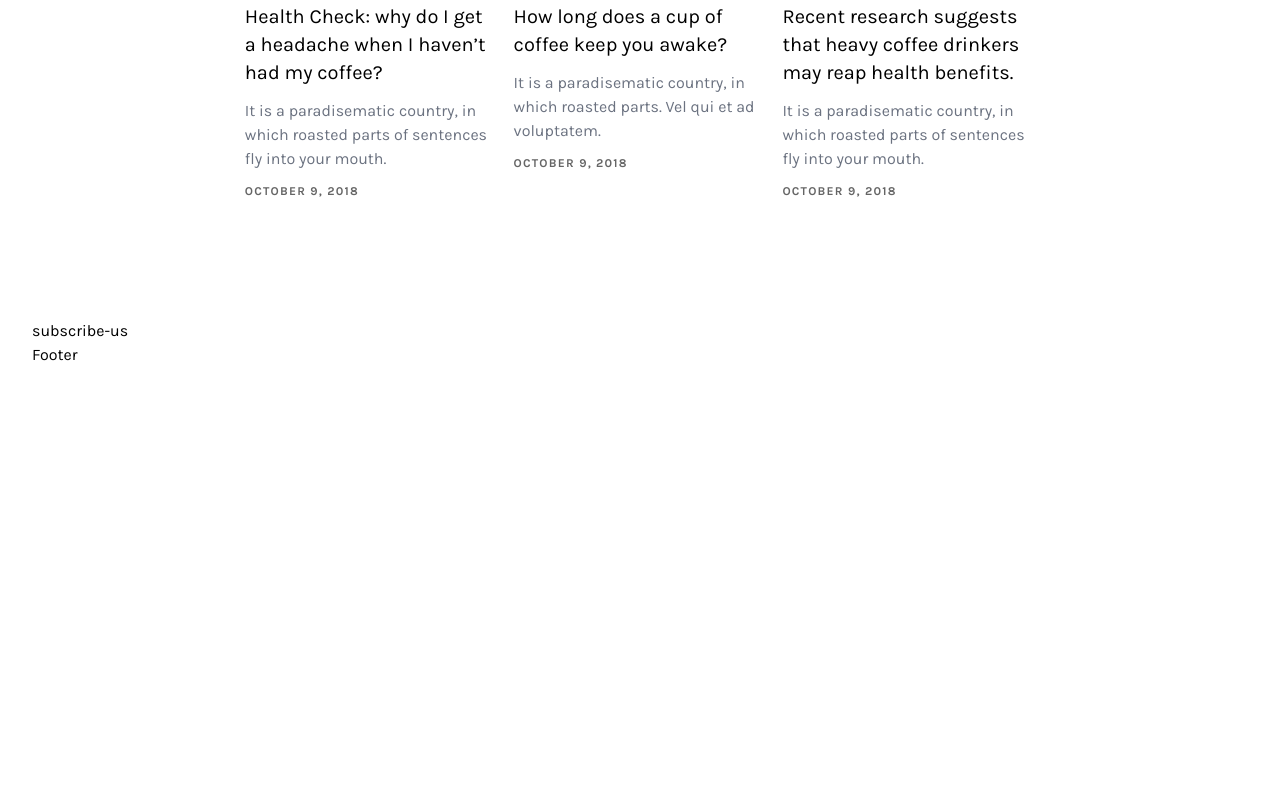
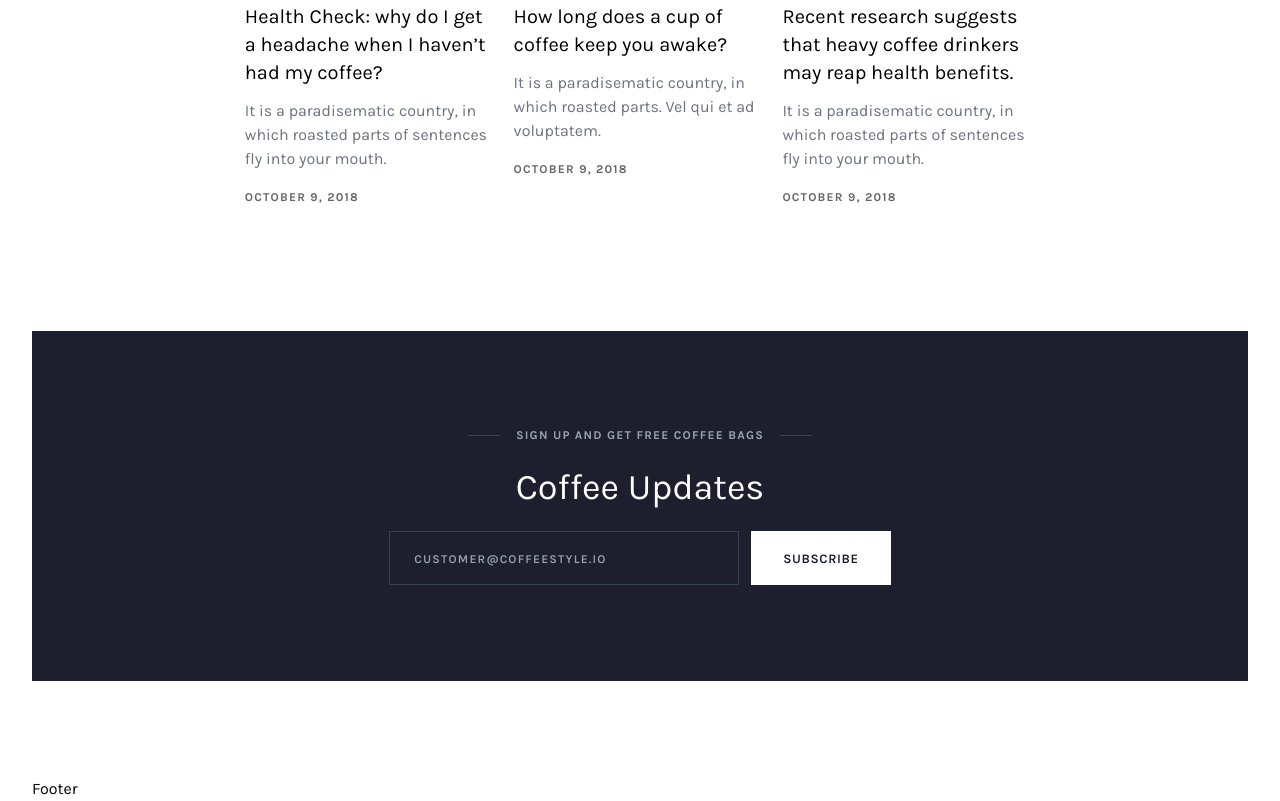
Before and after one commit to ndhoan/tailwind-coffee-style, a website: page src/index.html in a window 1280 px wide. Shown: the part 5183-5984 px from the top of the page. Before the commit the page ends 5550 px from the top, so only its background shows below. Drawn offline with nearby package versions, Linux system fonts and the light colour scheme; files that its build step writes are made by us from their sources; files whose address does not match are found by name.

Commit message:
implement subscribe us

```diff
--- a/src/index.html
+++ b/src/index.html
@@ -512,7 +512,7 @@
                 <div class="text-gray-500 mb-3">It is a paradisematic country,
                   in which roasted parts of sentences fly into your mouth.</div>
                 <div
-                  class="uppercase text-xs tracking-widest leading-4 font-bold opacity-60">
+                  class="uppercase text-xs tracking-widest leading-7 font-bold opacity-60">
                   October 9, 2018</div>
               </div>
             </div>
@@ -539,7 +539,7 @@
                 <div class="text-gray-500 mb-3">It is a paradisematic country,
                   in which roasted parts. Vel qui et ad voluptatem.</div>
                 <div
-                  class="uppercase text-xs tracking-widest leading-4 font-bold opacity-60">
+                  class="uppercase text-xs tracking-widest leading-7 font-bold opacity-60">
                   October 9, 2018</div>
               </div>
             </div>
@@ -567,14 +567,57 @@
                 <div class="text-gray-500 mb-3">It is a paradisematic country,
                   in which roasted parts of sentences fly into your mouth.</div>
                 <div
-                  class="uppercase text-xs tracking-widest leading-4 font-bold opacity-60">
+                  class="uppercase text-xs tracking-widest leading-7 font-bold opacity-60">
                   October 9, 2018</div>
               </div>
             </div>
           </div>
         </div>
 
-        <div class="subscribe-us">subscribe-us</div>
+        <!-- <div class="subscribe-us h-[350px] bg-[#1d1f2e] text-white">
+          <div
+            class="subscribe-wrap pt-20 pb-21 px-24 flex flex-col justify-center items-center text-center">
+            <div
+              class="uppercase text-xs tracking-widest leading-7 font-bold opacity-60">
+              Sign up and get free coffee bags
+            </div>
+            <div class="mt-4 mb-6 text-4xl leading-10">Coffee Updates</div>
+            <div
+              class="flex flex-col md:flex-row justify-center items-center gap-3">
+              <input type="text" placeholder="customer@coffeestyle.io"
+                class="w-[350px] max-w-[80%] text-sm uppercase py-4 px-6 bg-inherit border border-gray-800 outline-none hover:border-gray-500 duration-500 focus:border-gray-500">
+              <div
+                class="hnd-button bg-white text-gray-900 tracking-widest w-max">
+                Subscirbe
+              </div>
+            </div>
+          </div>
+        </div> -->
+
+        <div
+          class="subscribe-us h-[350px] bg-[#1d1f2e] flex flex-col justify-center items-center mb-24">
+          <div class="flex justify-center items-center px-6 mb-6">
+            <div class="w-8 h-px bg-gray-700"></div>
+            <div
+              class="uppercase mx-4 tracking-widest text-gray-400 font-bold text-xs text-center">
+              Sign up and get free coffee bags</div>
+            <div class="w-8 h-px bg-gray-700"></div>
+          </div>
+          <div class="text-4xl text-white mb-6">Coffee Updates</div>
+          <div class="hnd-form">
+            <div
+              class="flex flex-col md:flex-row justify-center items-center gap-3">
+              <div class="text-center">
+                <input type="email" placeholder="customer@coffeestyle.io"
+                  class="px-6 py-4 w-[350px] max-w-[70%] xs:max-w-full bg-inherit border border-gray-700 outline-none text-white leading-5 hover:border-gray-300 duration-500 focus:border-gray-300 placeholder:uppercase placeholder:text-xs placeholder:tracking-widest placeholder:font-semibold">
+              </div>
+              <div class="">
+                <button type="submit"
+                  class="hnd-button bg-white text-gray-900 w-max max-h-[54px]">Subscribe</button>
+              </div>
+            </div>
+          </div>
+        </div>
       </main>
       <footer>Footer</footer>
     </div>
```
